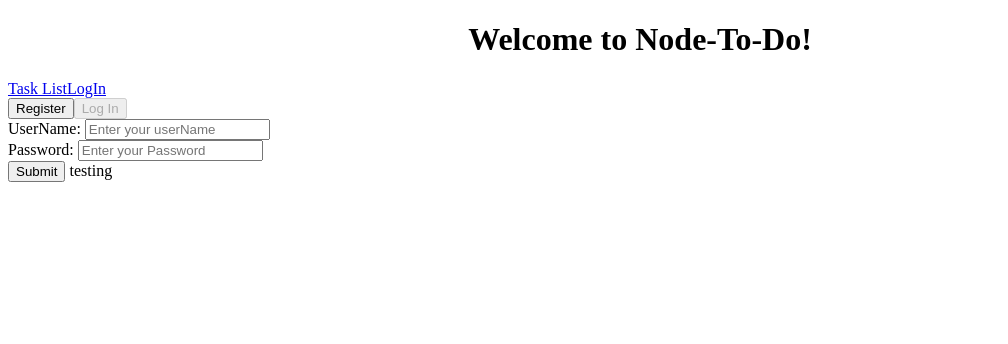
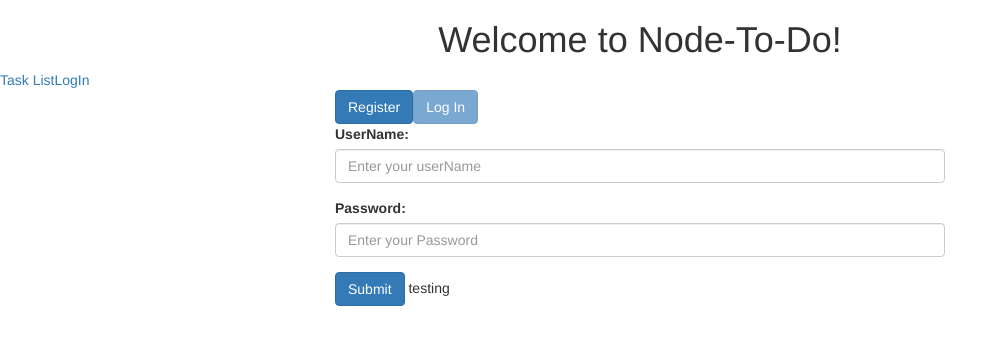
Before and after one commit to Fahim-Titan/Node-To-Do, an Angular app in the folder frontend/node-to-do/: page /registration in a window 1280 px wide. Shown: the top 344 px of the page, without its empty margins (0-1008 px from the left). Built offline with nearby package versions, Linux system fonts and the light colour scheme.

Commit message:
Registration Completed

```diff
--- a/frontend/node-to-do/package.json
+++ b/frontend/node-to-do/package.json
@@ -21,6 +21,7 @@
     "@angular/platform-browser": "^4.2.4",
     "@angular/platform-browser-dynamic": "^4.2.4",
     "@angular/router": "^4.2.4",
+    "bootstrap": "^3.3.7",
     "core-js": "^2.4.1",
     "rxjs": "^5.4.2",
     "zone.js": "^0.8.14"
--- a/frontend/node-to-do/src/app/app.module.ts
+++ b/frontend/node-to-do/src/app/app.module.ts
@@ -1,10 +1,13 @@
+// Default Modules
 import { HttpModule } from '@angular/http';
-import { UserService } from './user.service';
 import { FormsModule } from '@angular/forms';
 import { BrowserModule } from '@angular/platform-browser';
 import { NgModule } from '@angular/core';
 
+// Service
+import { UserService } from './user.service';
 
+// Component
 import { AppComponent } from './app.component';
 import { AppRoutingModule } from './/app-routing.module';
 import { UserRegistrationComponent } from './user-registration/user-registration.component';
--- a/frontend/node-to-do/src/app/user-registration/user-registration.component.html
+++ b/frontend/node-to-do/src/app/user-registration/user-registration.component.html
@@ -1,8 +1,10 @@
-<button class="btn btn-primary" (click)="switchForm()" [disabled]="registerForm">Register</button>
-<button class="btn btn-primary" (click)="switchForm()" [disabled]="LoginForm">Log In</button>
+<div class="col-md-6 col-md-offset-3">
+  <button class="btn btn-primary" (click)="switchForm()" [disabled]="registerForm">Register</button>
+  <button class="btn btn-primary" (click)="switchForm()" [disabled]="LoginForm">Log In</button>
+</div>
 
 
-<form *ngIf="registerForm">
+<form *ngIf="registerForm" class="col-md-6 col-md-offset-3" #r="ngForm" (ngSubmit)="register(r.value)">
   <div class="form-group">
     <label for="UserName">UserName:</label>
     <input ngModel name="UserName" #UserName="ngModel" required id="UserName" type="text" class="form-control" placeholder="Enter Your UserName">
@@ -11,26 +13,29 @@
     <label for="Password">Password:</label>
     <input ngModel name="Password" #Password="ngModel" required type="password" id="Password" class="form-control" placeholder="Enter Your Password">
   </div>
-  <div class="form-control">
-    <label for="retypePassword">Confirm Password</label>
-    <input ngModel name="retypePassword" #retypePassword="ngModel" required type="password" id="retypePassword" placeholder="Retype Password">
+  <div class="form-group">
+    <label for="retypePassword">Confirm Password: </label>
+    <input ngModel name="retypePassword" #retypePassword="ngModel" required type="password" id="retypePassword" class="form-control" placeholder="Retype Password">
   </div>
   <div class="alart alart-danger" *ngIf="!checkPasswordMatch(Password,retypePassword) && retypePassword.dirty">
     <label>Password Mismatch</label>
   </div>
-  <button class="btn btn-primary" [disabled]="!checkPasswordMatch(Password,retypePassword) && retypePassword.dirty">Submit</button>
+  <div class="form-group">
+    <button class="btn btn-primary btn-submit" [disabled]="!checkPasswordMatch(Password,retypePassword) && retypePassword.dirty">Submit</button>
+  </div>
+
 </form>
 
 
 
-<form *ngIf="LoginForm" #f="ngForm" (ngSubmit)="login(f.value)">
-  <div class="form-control">
+<form *ngIf="LoginForm" #f="ngForm" (ngSubmit)="login(f.value)" class="col-md-6 col-md-offset-3">
+  <div class="form-group">
     <label for="UserName">UserName: </label>
-    <input ngModel name="UserName" #userName="ngModel" type="text" id="UserName" placeholder="Enter your userName" required>
+    <input class="form-control" ngModel name="UserName" #userName="ngModel" type="text" id="UserName" placeholder="Enter your userName" required>
   </div>
-  <div class="form-control">
+  <div class="form-group">
     <label for="">Password: </label>
-    <input ngModel name="Password" #password="ngModel" type="password" placeholder="Enter your Password" id="Password" required>
+    <input class="form-control" ngModel name="Password" #password="ngModel" type="password" placeholder="Enter your Password" id="Password" required>
   </div>
   <button class="btn btn-primary">Submit</button>
   {{message}}
--- a/frontend/node-to-do/src/app/user-registration/user-registration.component.ts
+++ b/frontend/node-to-do/src/app/user-registration/user-registration.component.ts
@@ -3,6 +3,8 @@ import { UserService } from './../user.service';
 import { Component, transition } from '@angular/core';
 import {FormsModule, NgForm} from '@angular/forms';
 import { Input } from '@angular/core/src/metadata/directives';
+import { Response } from '@angular/http/src/static_response';
+import { error } from 'selenium-webdriver';
 
 
 @Component({
@@ -58,11 +60,38 @@ export class UserRegistrationComponent {
         this.userService.userLoggedIn(true);
       }
     }, error => {
-      if(error) {
+      if (error) {
         this.message = 'sorry. wrong password';
         console.log(this.message);
       }
     });
     console.log(f);
   }
+
+
+  register(r) {
+    console.log(r);
+    const header = new Headers();
+    header.append('Content-Type', 'application/json');
+    const options = new RequestOptions({
+      url: 'http://localhost:3000/user/registration',
+      headers: header,
+      responseType: ResponseContentType.Json,
+      method: RequestMethod.Post,
+      body: JSON.stringify(r)
+    });
+    this.http.post('http://localhost:3000/user/registration', JSON.stringify(r), options).subscribe(response => {
+      console.log(response);
+      if (response.ok) {
+        this.message = 'You are Registered';
+        this.userLoggedIn = true;
+        this.userService.userLoggedIn(true);
+      }
+    }, error => {
+      if (error) {
+        this.message = 'something happened, try again later';
+        // console.log(error);
+      }
+    });
+  }
 }
```
Also changed, not shown: frontend/node-to-do/.angular-cli.json.
